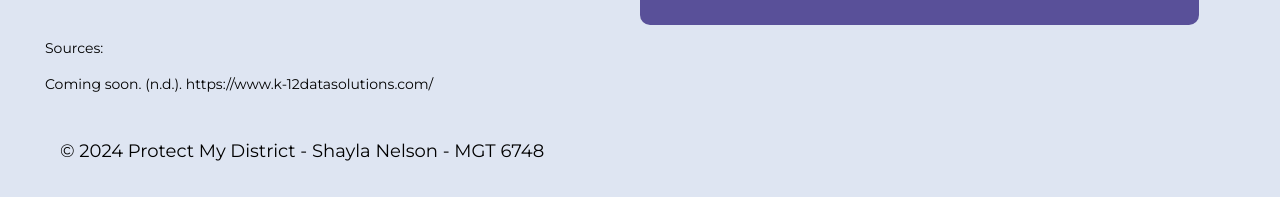
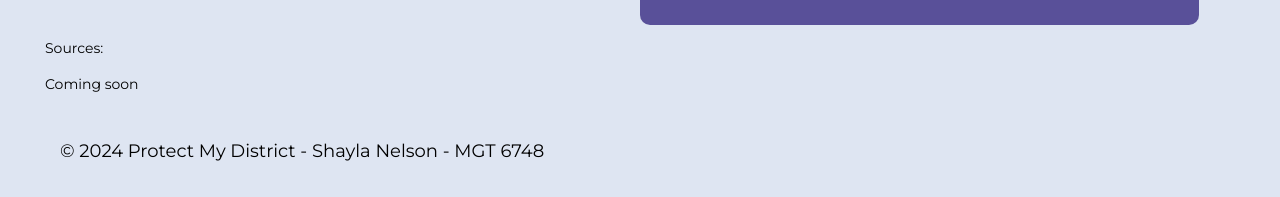
Before and after one commit to xelamarie/cybersecurity-incidents, a plain HTML site: page about.html in a window 1280 px wide. Shown: the part 693-890 px from the top of the page. Drawn offline with Linux system fonts and the light colour scheme.

Commit message:
remove ppi

```diff
--- a/about.html
+++ b/about.html
@@ -70,7 +70,7 @@
       <p id="sources">
         Sources:
         <br /><br />
-        Coming soon. (n.d.). https://www.k-12datasolutions.com/
+        Coming soon
       </p>
       <footer>
         <p>&copy; 2024 Protect My District - Shayla Nelson - MGT 6748</p>
```
Also changed, not shown: images/contact.png.
